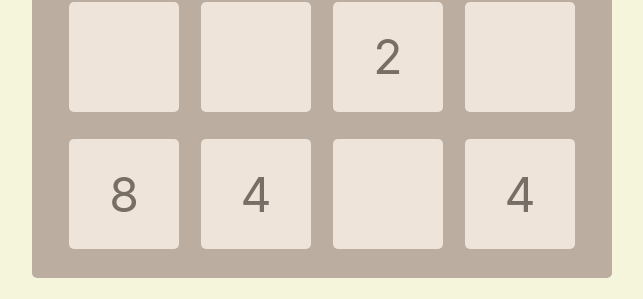
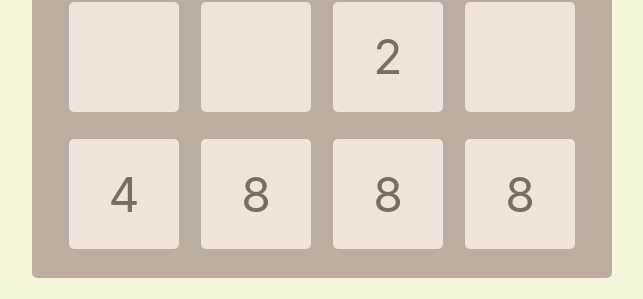
Before and after one commit to tackleshaft/2048-clone, a React (Create React App) app in the folder 2048-react-clone/: page / in a window 1280 px wide. Shown: the part 422-721 px from the top of the page, without its empty margins (318-961 px from the left). Built offline with nearby package versions, Linux system fonts and the light colour scheme.

Commit message:
fully working arrow keys

```diff
--- a/2048-react-clone/src/App.jsx
+++ b/2048-react-clone/src/App.jsx
@@ -1,5 +1,5 @@
 import './App.css';
-import React, { useState, useEffect } from 'react';
+import React, { useState, useEffect, useLayoutEffect } from 'react';
 import Scoreboard from './Components/Scoreboard.jsx';
 import Board from './Components/Board.jsx';
 
@@ -9,18 +9,43 @@ function App() {
   [[2,null,null,null],
   [2,null,2,null],
   [null,null,2,null],
-  [8,4,null,4], ]
+  [4,8,8,8], ]
 
   const [board, setBoard] = useState(boardTest);
 
+  const rotateLeft = function (matrix) {
+    const rows = matrix.length;
+    const columns = matrix[0].length;
+    const res = [];
+    for (let row = 0; row < rows; ++row) {
+      res.push([]);
+      for (let column = 0; column < columns; ++column) {
+        res[row][column] = matrix[column][columns - row - 1];
+      }
+    }
+    return res;
+  };
+
+  const rotateRight = function(matrix) {
+    const rows = matrix.length;
+    const columns = matrix[0].length;
+    const res = [];
+    for (let row = 0; row < rows; ++row) {
+        res.push([]);
+        for (let column = 0; column < columns; ++column) {
+            res[row][column] = matrix[rows - column - 1][row];
+        }
+    }
+    return res;
+};
+
   function moveRight() {
 
-    const newBoard = [...board]
+    const newBoard = board.map((array) => [...array]);
 
     for (let row = 0; row < 4; row++) {
       let result = newBoard[row].filter( (el) => el !== null);
       let i = result.length - 1;
-
       while (i > 0) {
         if (result[i] === result[i - 1]) {
           result[i] *= 2;
@@ -30,21 +55,19 @@ function App() {
           i--;
         }
       }
-
       result = result.filter( (el) => el !== null);
 
       while (result.length < 4) {
         result.unshift(null);
       }
-
       newBoard[row] = result;
     }
-    return newBoard;
+    setBoard(newBoard);
   }
 
   function moveLeft() {
 
-    const newBoard = [...board]
+    const newBoard = board.map((array) => [...array]);
 
     for (let row = 0; row < 4; row++) {
       let result = newBoard[row].filter( (el) => el !== null);
@@ -68,19 +91,17 @@ function App() {
 
       newBoard[row] = result;
     }
-    return newBoard;
+    setBoard(newBoard);
   }
 
   function moveUp() {
-    const flippedBoard = Array(4).fill().map(() => Array(4).fill(null));
-    board.forEach((row, rowIndex) => {
-      row.forEach((tile, colIndex) => {
-        flippedBoard[colIndex][rowIndex] = tile;
-      })
-    })
+
+    let newBoard = board.map((array) => [...array]);
+
+    const rotatedBoard = rotateLeft(newBoard);
 
     for (let row = 0; row < 4; row++) {
-      let result = flippedBoard[row].filter( (el) => el !== null);
+      let result = rotatedBoard[row].filter( (el) => el !== null);
       let i = 0;
 
       while (i < result.length - 1) {
@@ -99,19 +120,48 @@ function App() {
         result.push(null);
       }
 
-      flippedBoard[row] = result;
+      rotatedBoard[row] = result;
     }
 
-    const unFlippedBoard = Array(4).fill().map(() => Array(4).fill(null));
-    flippedBoard.forEach((row, rowIndex) => {
-      row.forEach((tile, colIndex) => {
-        unFlippedBoard[colIndex][rowIndex] = tile;
-      })
-    })
-
-    return unFlippedBoard;
+    newBoard = rotateRight(rotatedBoard)
+    setBoard(newBoard);
   }
 
+  function moveDown() {
+
+    let newBoard = board.map((array) => [...array]);
+
+    const rotatedBoard = rotateRight(newBoard);
+
+    for (let row = 0; row < 4; row++) {
+      let result = rotatedBoard[row].filter( (el) => el !== null);
+      let i = 0;
+
+      while (i < result.length - 1) {
+        if (result[i] === result[i + 1]) {
+          result[i] *= 2;
+          result[i + 1] = null;
+          i += 2;
+        } else {
+          i++;
+        }
+      }
+
+      result = result.filter( (el) => el !== null);
+
+      while (result.length < 4) {
+        result.push(null);
+      }
+
+      rotatedBoard[row] = result;
+    }
+
+    newBoard = rotateLeft(rotatedBoard)
+    setBoard(newBoard);
+
+  }
+
+  useEffect(() => console.log('board[3]: ', board[3]), [board]);
 
   useEffect(() => {
   const handleKeyDown = (e) => {
@@ -119,30 +169,27 @@ function App() {
 
     if (e.key === 'ArrowUp') {
       console.log('up!')
-        const newBoard = moveUp();
-        setBoard(newBoard);
+      moveUp();
     }
     else if (e.key === 'ArrowLeft') {
       console.log('left!');
-        const newBoard = moveLeft();
-        setBoard(newBoard);
+      moveLeft();
     }
     else if (e.key === 'ArrowRight') {
       console.log('right!')
-        const newBoard = moveRight();
-        setBoard(newBoard);
+      moveRight();
     }
     else if (e.key === 'ArrowDown') {
-        console.log('down!')
+      console.log('down!');
+      moveDown();
     }
   };
-
     document.addEventListener("keydown", handleKeyDown);
 
     return () => {
       document.removeEventListener("keydown", handleKeyDown);
     };
-  }, []);
+  }, [board]);
 
 
   return (
--- a/2048-react-clone/src/Components/Tile.jsx
+++ b/2048-react-clone/src/Components/Tile.jsx
@@ -1,6 +1,7 @@
 import React from 'react';
 
 function Tile({ row, col, tileVal }) {
+
   return (
     <div className="tile">{tileVal}</div>
   )
```
Lines whose indentation alone changed are shown as unchanged.
